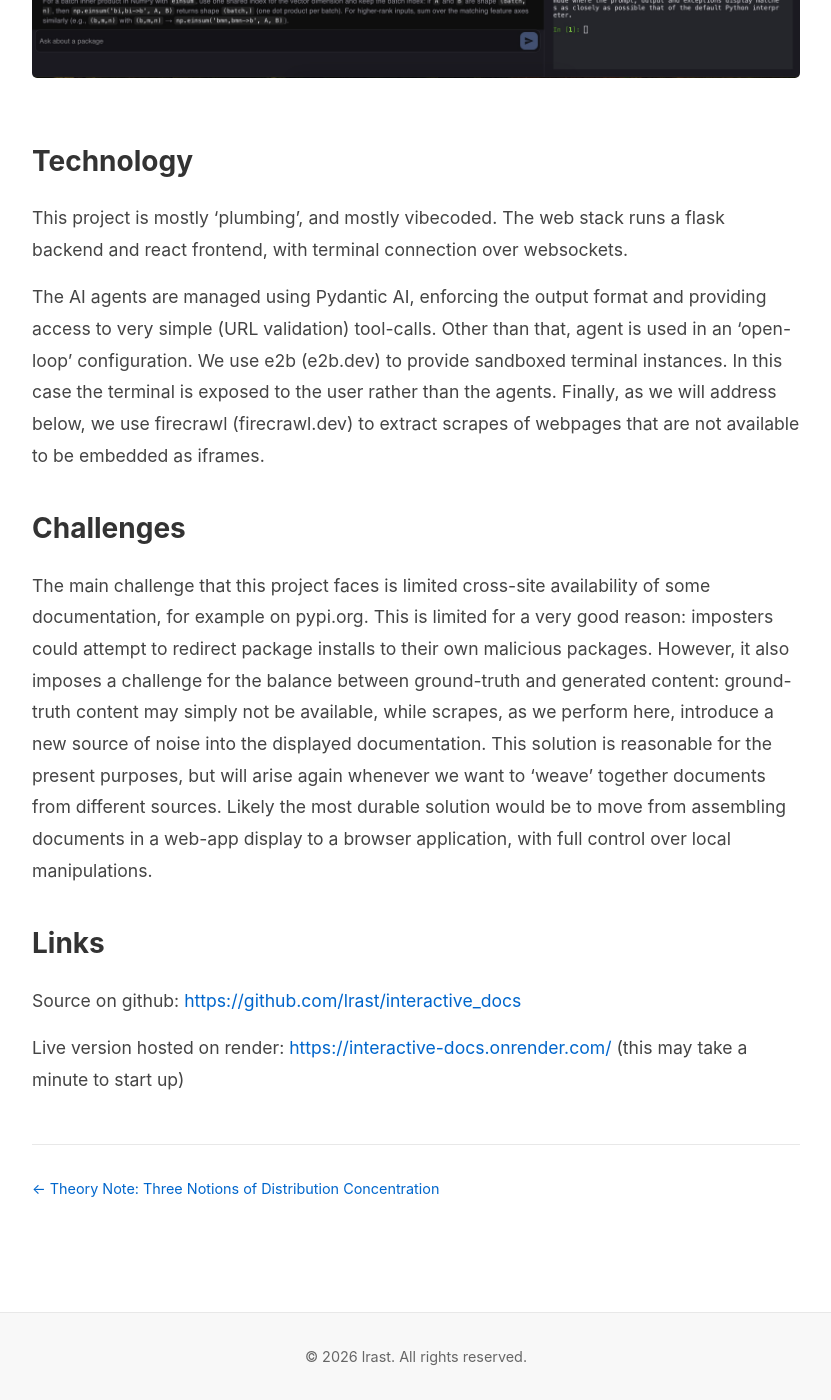
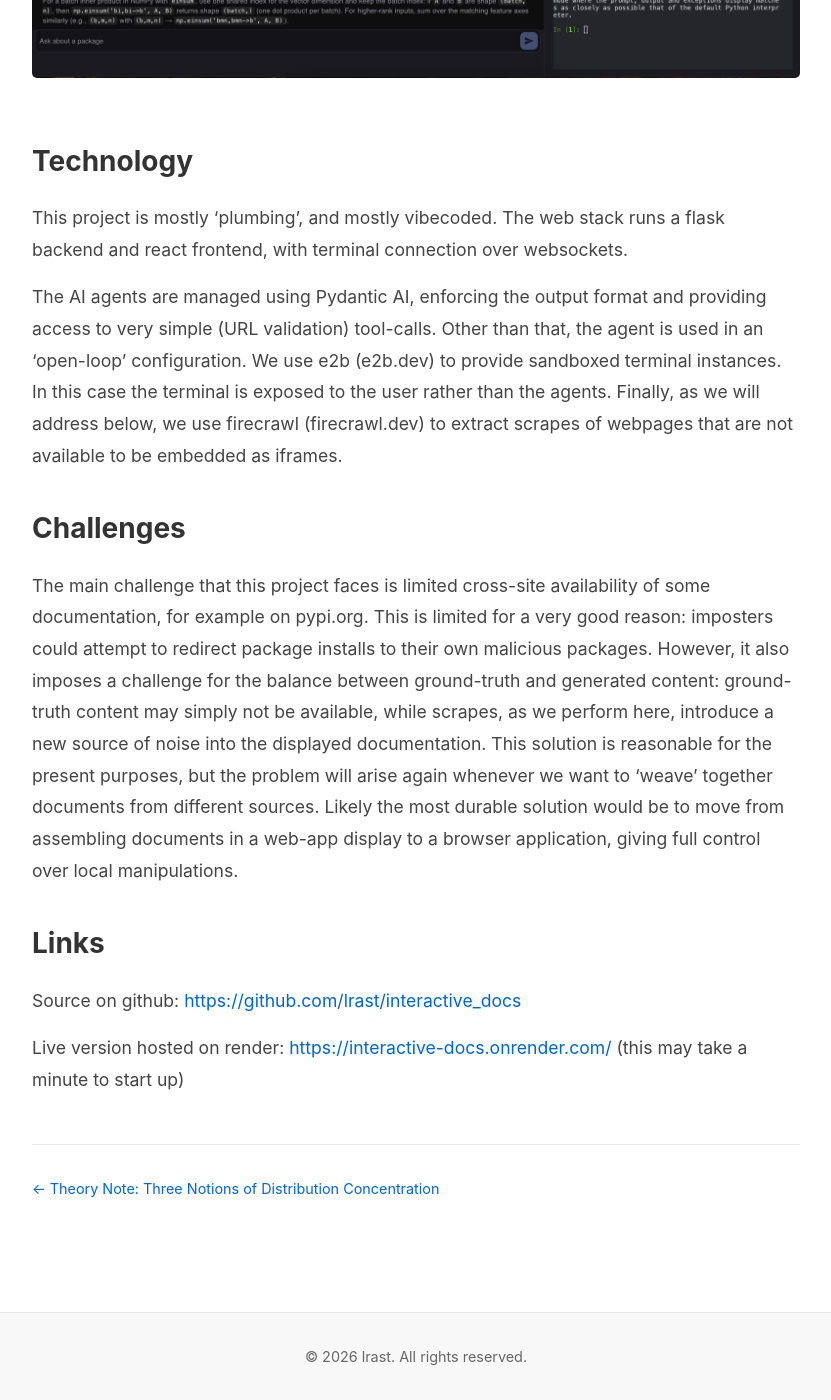
Before and after one commit to lrast/lrast.github.io, a Jekyll site: the page built from demos/_posts/2026-05-14-interactive-docs.md, in a window 1280 px wide and 1400 px high, scrolled down 813 px. Shown: the whole window, without its empty margins (224-1055 px from the left). Built offline with Jekyll 4.4.1, drawn with Linux system fonts in a browser that asks for light colours; a script that is not in the unit is left out.

Commit message:
Content edits

```diff
--- a/demos/_posts/2026-05-14-interactive-docs.md
+++ b/demos/_posts/2026-05-14-interactive-docs.md
@@ -19,7 +19,7 @@ This project is mostly 'plumbing', and mostly vibecoded.
 The web stack runs a flask backend and react frontend, with terminal connection over websockets.
 
 The AI agents are managed using Pydantic AI, enforcing the output format and providing access to very simple (URL validation) tool-calls.
-Other than that, agent is used in an 'open-loop' configuration.
+Other than that, the agent is used in an 'open-loop' configuration.
 We use e2b (e2b.dev) to provide sandboxed terminal instances. In this case the terminal is exposed to the user rather than the agents.
 Finally, as we will address below, we use firecrawl (firecrawl.dev) to extract scrapes of webpages that are not available to be embedded as iframes.
 
@@ -29,8 +29,8 @@ Finally, as we will address below, we use firecrawl (firecrawl.dev) to extract s
 The main challenge that this project faces is limited cross-site availability of some documentation, for example on pypi.org.
 This is limited for a very good reason: imposters could attempt to redirect package installs to their own malicious packages.
 However, it also imposes a challenge for the balance between ground-truth and generated content: ground-truth content may simply not be available, while scrapes, as we perform here, introduce a new source of noise into the displayed documentation.
-This solution is reasonable for the present purposes, but will arise again whenever we want to 'weave' together documents from different sources.
-Likely the most durable solution would be to move from assembling documents in a web-app display to a browser application, with full control over local manipulations.
+This solution is reasonable for the present purposes, but the problem will arise again whenever we want to 'weave' together documents from different sources.
+Likely the most durable solution would be to move from assembling documents in a web-app display to a browser application, giving full control over local manipulations.
 
 
 
```
Also changed, not shown: notebooks/_posts/2026-02-13-CLS_readout.md (+0 -7 lines).
